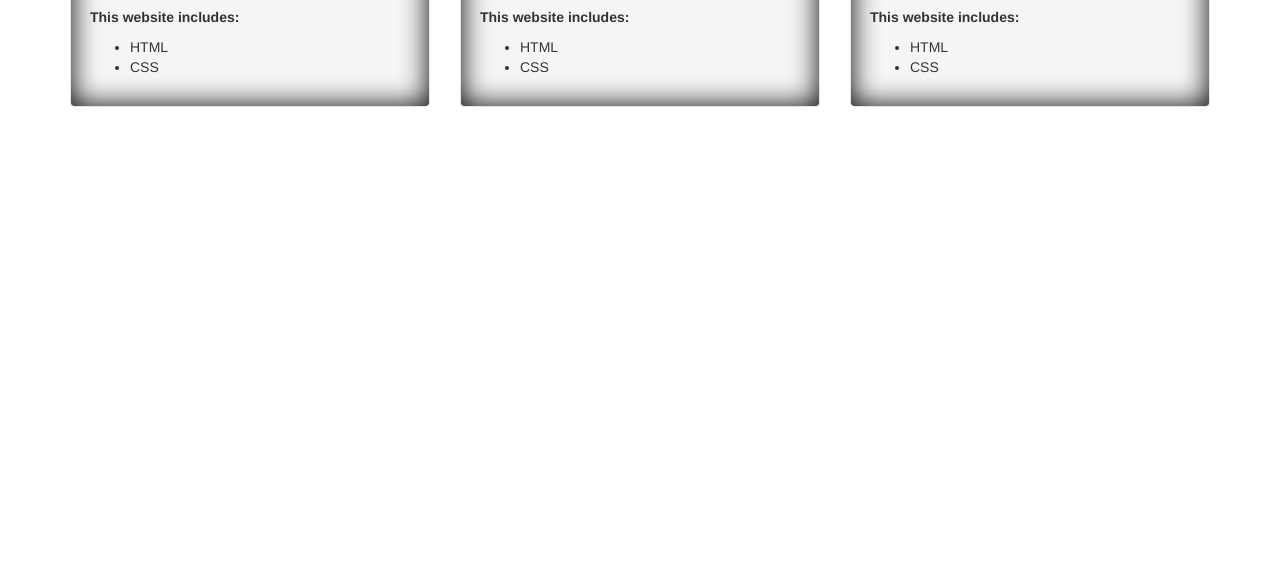
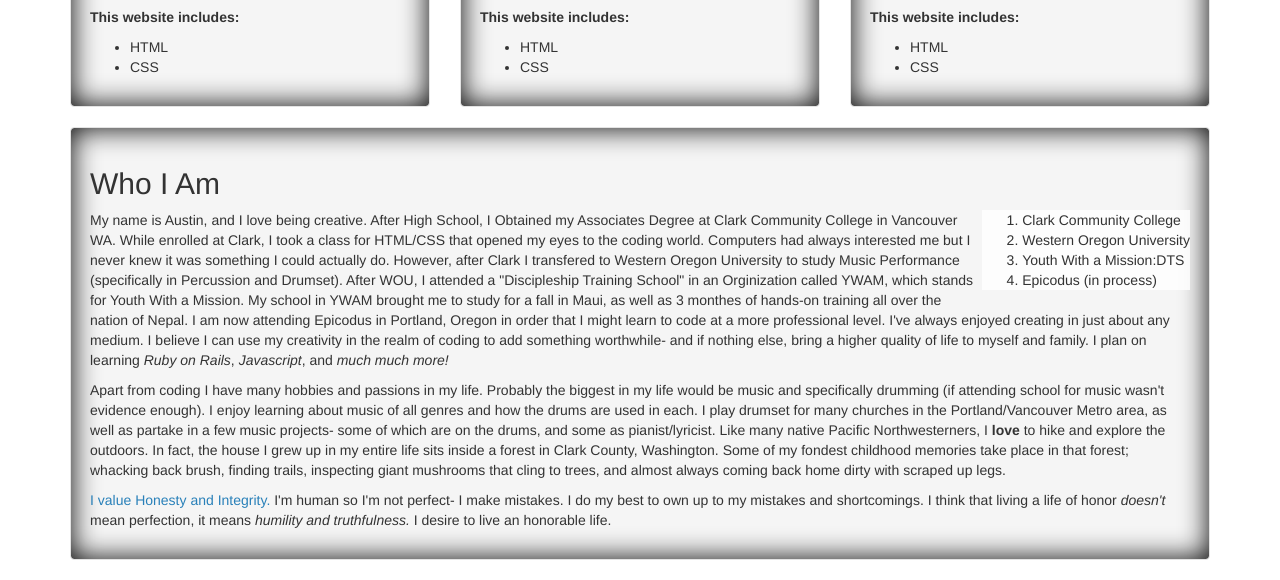
Before and after one commit to aablain/portfolio, a plain HTML site: page index.html in a window 1280 px wide. Shown: the part 1025-1605 px from the top of the page. Before the commit the page ends 1152 px from the top, so only its background shows below. Drawn offline with Linux system fonts and the light colour scheme.

Commit message:
Add about me section at bottom of page, and update  CSS for about me

```diff
--- a/css/styling.css
+++ b/css/styling.css
@@ -15,3 +15,16 @@ a:hover {
   text-decoration: none;
   color: inherit;
 }
+
+ol {
+  float: right;
+  background: rgba(255, 255, 255, 0.8);
+}
+
+h1 {
+  font-family: 'Montserrat', sans-serif;
+}
+
+.different {
+  color: #2980B9;
+}
--- a/index.html
+++ b/index.html
@@ -3,6 +3,7 @@
   <head>
     <link rel="stylesheet" href="css/bootstrap.css" type="text/css">
     <link rel="stylesheet" href="css/styling.css" type="text/css">
+    <link href="https://fonts.googleapis.com/css?family=Montserrat" rel="stylesheet">
     <meta charset="utf-8">
     <title>Austin Blain</title>
   </head>
@@ -70,5 +71,46 @@
         </div>
       </div>
     </div>
+    <div class="container">
+      <div class="well">
+        <h2>Who I Am</h2>
+        <ol>
+          <li>Clark Community College</li>
+          <li>Western Oregon University</li>
+          <li>Youth With a Mission:DTS</li>
+          <li>Epicodus (in process)</li>
+        </ol>
+        <p>
+          My name is Austin, and I love being creative. After High School, I Obtained my Associates Degree
+          at Clark Community College in Vancouver WA. While enrolled at Clark, I took a class for HTML/CSS
+          that opened my eyes to the coding world. Computers had always interested me but I never knew it was
+          something I could actually do. However, after Clark I transfered to Western Oregon University to study
+          Music Performance (specifically in Percussion and Drumset). After WOU, I attended a "Discipleship
+          Training School" in an Orginization called YWAM, which stands for Youth With a Mission. My school in
+          YWAM brought me to study for a fall in Maui, as well as 3 monthes of hands-on training all over the nation
+          of Nepal. I am now attending Epicodus in Portland, Oregon in order that I might learn to code at a more
+          professional level. I've always enjoyed creating in just about any medium. I believe I can use my
+          creativity in the realm of coding to add something worthwhile- and if nothing else, bring a higher quality
+          of life to myself and family. I plan on learning <em>Ruby on Rails</em>, <em>Javascript</em>, and
+          <em> much much more!</em>
+        </p>
+        <p>
+          Apart from coding I have many hobbies and passions in my life. Probably the biggest in my life would be music
+          and specifically drumming (if attending school for music wasn't evidence enough). I enjoy learning about music
+          of all genres and how the drums are used in each. I play drumset for many churches in the Portland/Vancouver
+          Metro area, as well as partake in a few music projects- some of which are on the drums, and some as
+          pianist/lyricist. Like many native Pacific Northwesterners, I <strong>love</strong> to hike and explore
+          the outdoors. In fact, the house I grew up in my entire life sits inside a forest in Clark County, Washington.
+          Some of my fondest childhood memories take place in that forest; whacking back brush, finding trails,
+          inspecting giant mushrooms that cling to trees, and almost always coming back home dirty with scraped up
+          legs.
+        </p>
+        <p>
+          <span class="different">I value Honesty and Integrity.</span> I'm human so I'm not perfect- I make mistakes.
+          I do my best to own up to my mistakes and shortcomings. I think that living a life of honor <em>doesn't</em>
+          mean perfection, it means <em>humility and truthfulness.</em> I desire to live an honorable life.
+        </p>
+      </div>
+    </div>
   </body>
 </html>
```
